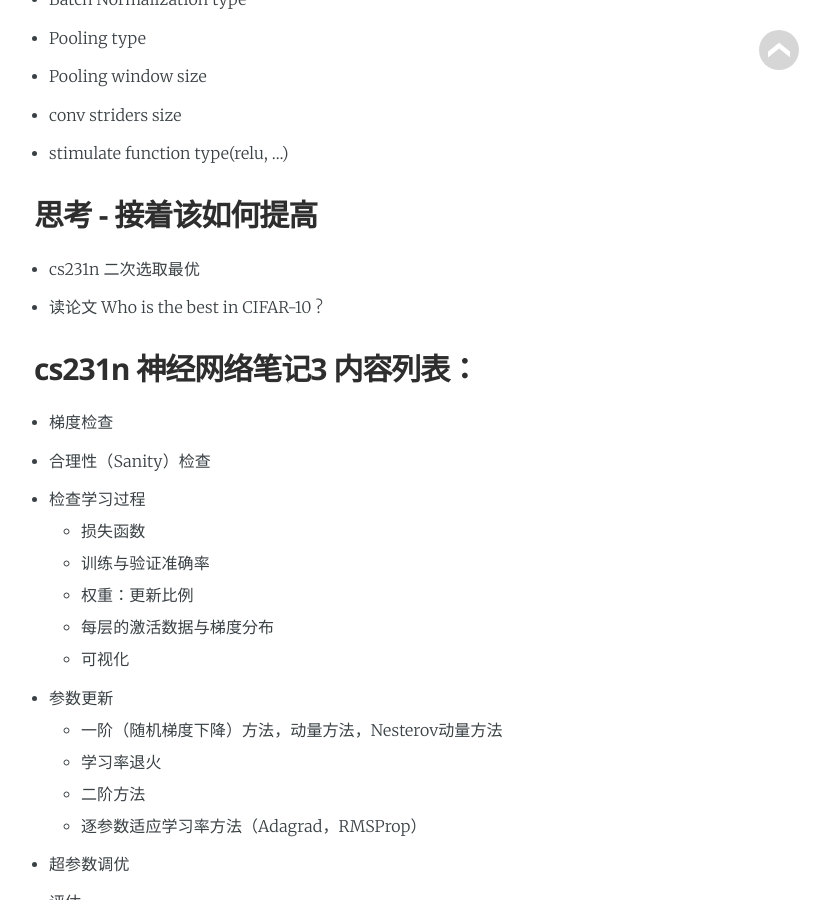
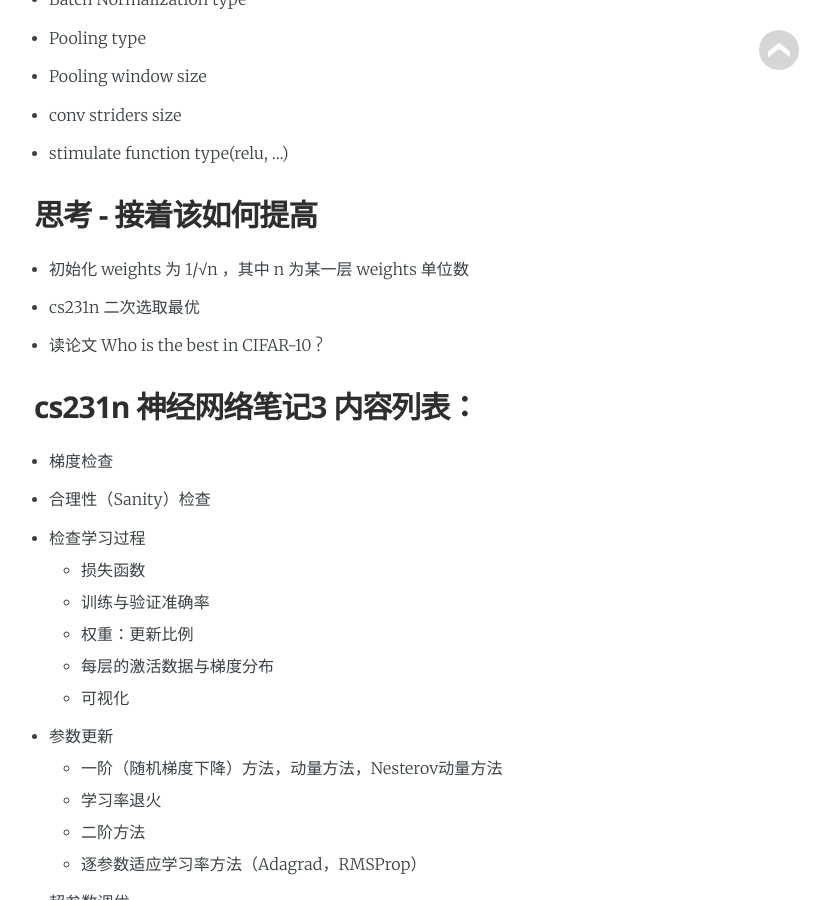
Before and after one commit to chinaq/blog, a Jekyll site: the page built from _posts/2017-08-29-HyperparameterOptimization.md, in a window 1280 px wide and 900 px high, scrolled down 1738 px. Shown: the whole window, without its empty margins (281-1111 px from the left). Built offline with Jekyll 4.4.1, drawn with Linux system fonts in a browser that asks for light colours; some web fonts are replaced.

Commit message:
weight init on posts

```diff
--- a/_posts/2017-08-29-HyperparameterOptimization.md
+++ b/_posts/2017-08-29-HyperparameterOptimization.md
@@ -51,6 +51,7 @@ author:            Qiang
 
 
 ## 思考 - 接着该如何提高
+- 初始化 weights 为 1/√n ，其中 n 为某一层 weights 单位数
 - cs231n 二次选取最优
 - 读论文 Who is the best in CIFAR-10 ?
 
```
